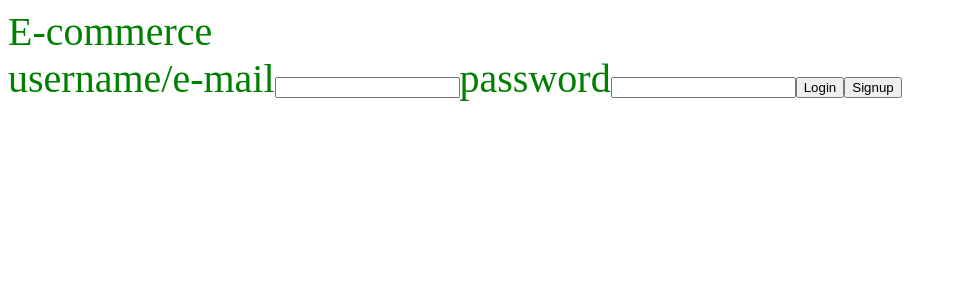
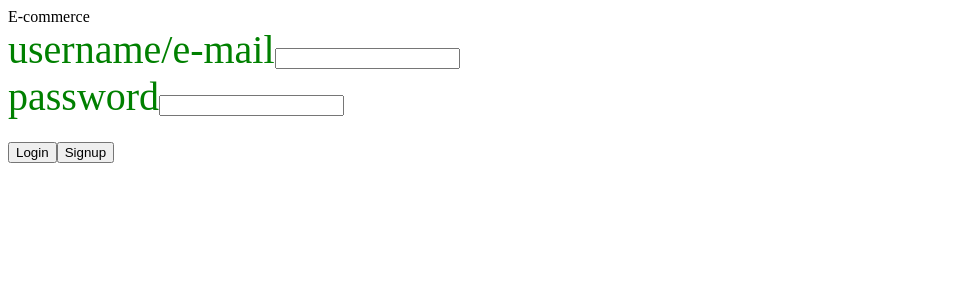
Before and after one commit to sandhyasrini/e-commerce, a React app: page / in a window 1280 px wide. Shown: the top 300 px of the page, without its empty margins (0-957 px from the left). Built offline with nearby package versions, Linux system fonts and the light colour scheme.

Commit message:
installed antd

```diff
--- a/package.json
+++ b/package.json
@@ -34,6 +34,7 @@
   },
   "dependencies": {
     "@reduxjs/toolkit": "^1.6.2",
+    "antd": "^4.16.13",
     "jquery": "^3.6.0",
     "less": "^4.1.2",
     "react": "^17.0.2",
--- a/src/assets/styles/login.less
+++ b/src/assets/styles/login.less
@@ -1,5 +1,5 @@
-.login
-{
+
+.login{
     color: green;
     font-size: 40px;
 }
--- a/src/components/Login/Login.jsx
+++ b/src/components/Login/Login.jsx
@@ -1,22 +1,28 @@
 import React from "react";
 import  ReactDOM, {render} from "react-dom";
 import '../../assets/styles/login.less'
+import { Layout, Card } from "antd";
 
 export default function Login() {
     const login = {
         color: "blue"
         }
     return(
-        <div className="login">
+<Layout>
+    <Card>
             E-commerce
             <div className="login">
+                <div>
             username/e-mail
-            <input type="text"/>
+            <input type="text"/></div>
+            <div>
             password
-            <input type="password"/>
+            <input type="password"/></div>
+            <div>
             <button>Login</button>
-            <button>Signup</button>
+            <button>Signup</button></div>
             </div>
-        </div>
+            </Card>
+</Layout>
     );
 }
```
Also changed, not shown: 1 other file (tests, documents, lock files or other folders).
